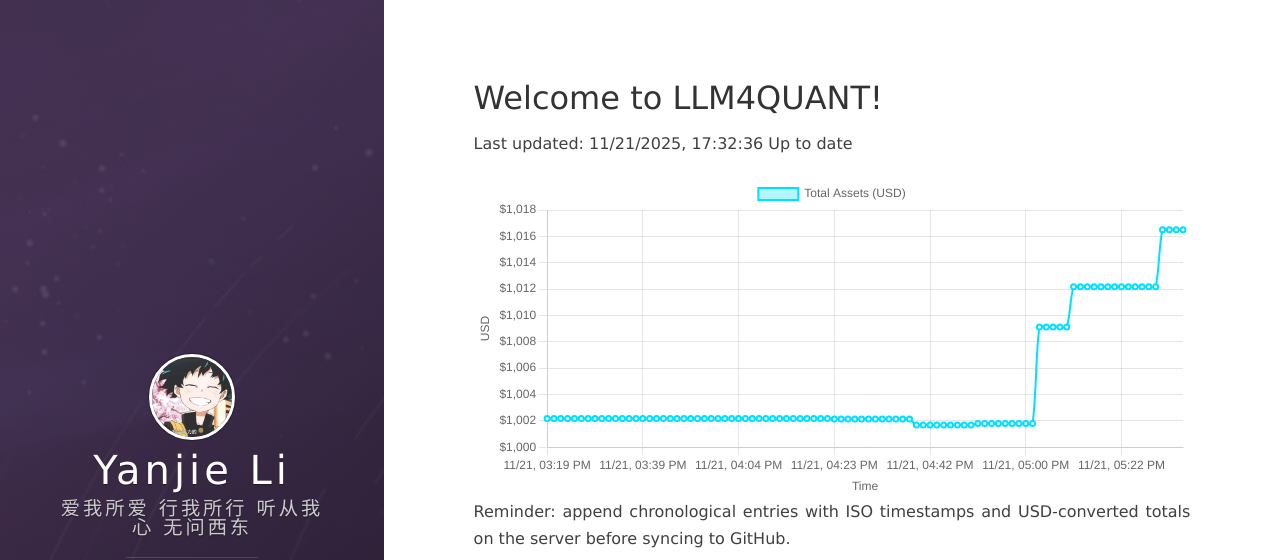
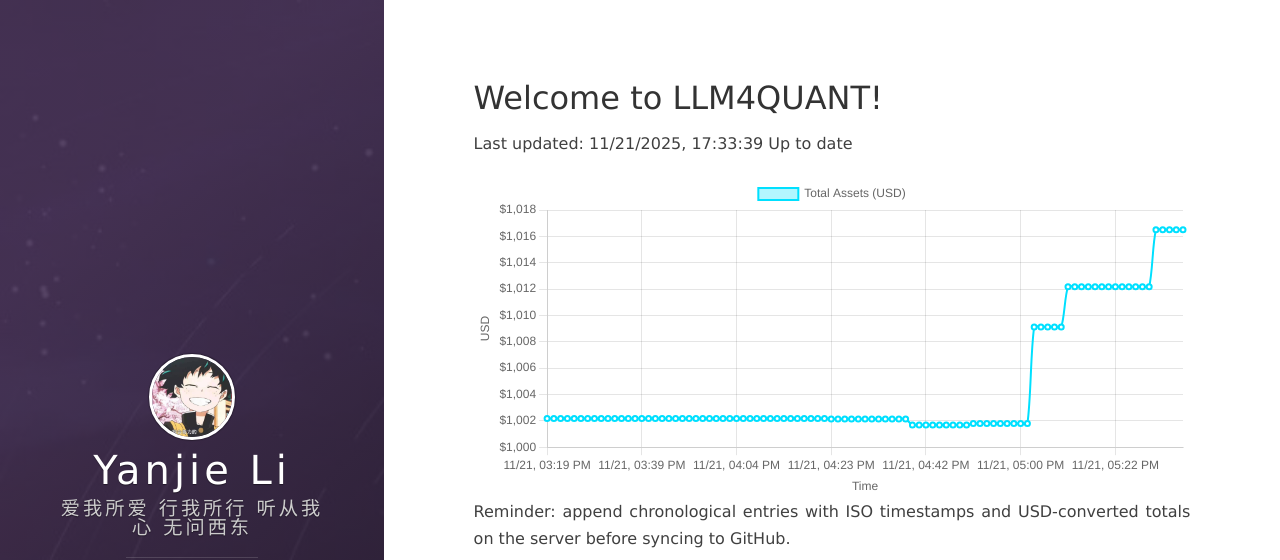
Before and after one commit to leeyegy/leeyegy.github.io, a Jekyll site: the page built from live-trading.html, in a window 1280 px wide and 1162 px high. Shown: the top 560 px of the window. Built offline with Jekyll 4.4.1, drawn with Linux system fonts in a browser that asks for light colours; nearby versions of some CDN libraries.

Commit message:
AccountMonitor: update balance history 2025-11-22T01:33:39+08:00

```diff
--- a/assets/data/binance/balance-history.json
+++ b/assets/data/binance/balance-history.json
@@ -1,5 +1,5 @@
 {
-  "generatedAt": "2025-11-22T01:32:36+08:00",
+  "generatedAt": "2025-11-22T01:33:39+08:00",
   "asset": "total_usd_value",
   "history": [
     {
@@ -377,6 +377,10 @@
     {
       "timestamp": "2025-11-22T01:32:36+08:00",
       "totalUsd": 1016.50120675
+    },
+    {
+      "timestamp": "2025-11-22T01:33:39+08:00",
+      "totalUsd": 1016.50120675
     }
   ]
 }
```
